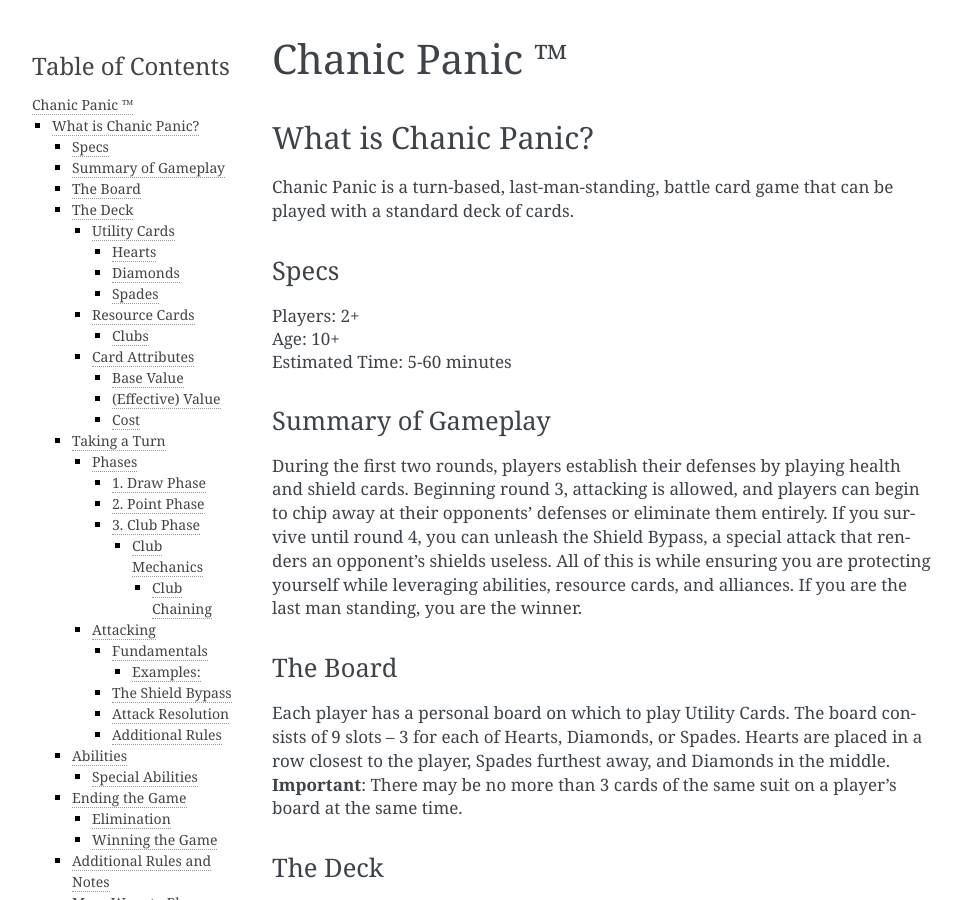
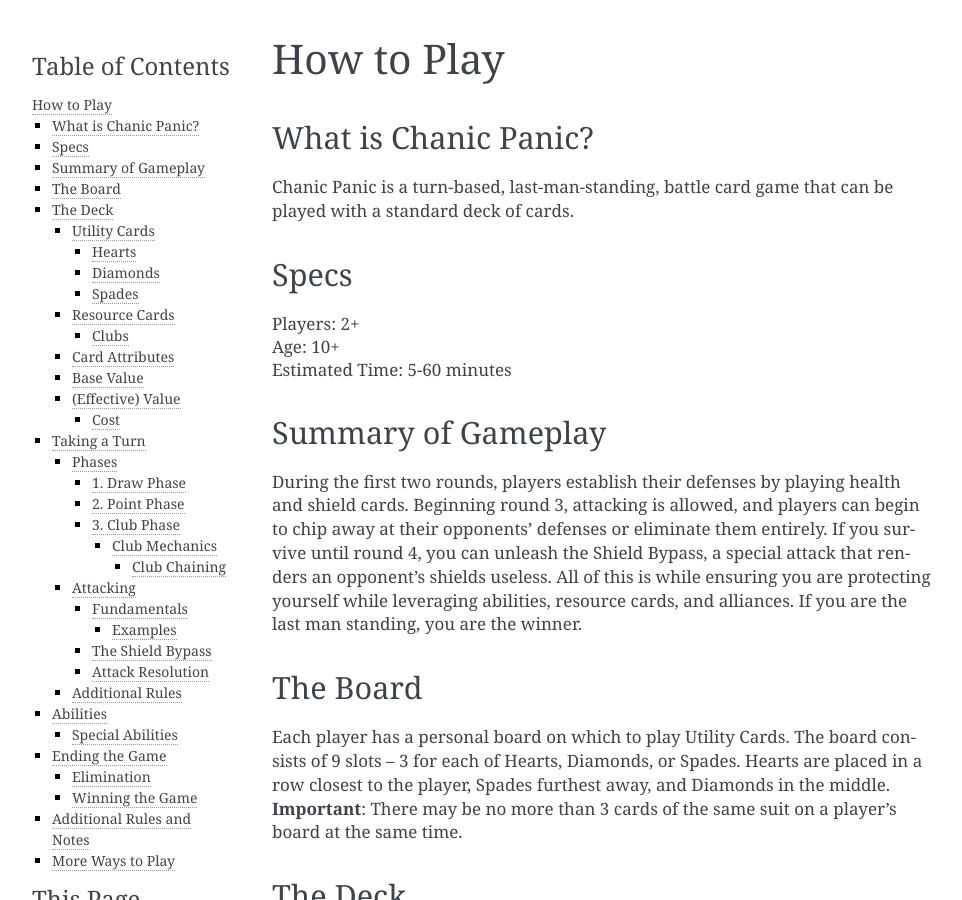
Before and after one commit to chanicpanic/reference, a Sphinx documentation site: the page built from source/instructions.rst, in a window 1280 px wide and 900 px high. Shown: the whole window, without its empty margins (148-1110 px from the left). Built offline with Sphinx 7.4.7, drawn with Linux system fonts in a browser that asks for light colours.

Commit message:
redid headings on instructions

```diff
--- a/source/instructions.rst
+++ b/source/instructions.rst
@@ -4,8 +4,8 @@
 .. |copy| unicode:: 0xA9 .. copyright sign
 .. |tm| unicode:: U+2122
 
-Chanic Panic |tm|
-#################
+How to Play
+###########
 
 What is Chanic Panic?
 *********************
@@ -14,14 +14,14 @@ Chanic Panic is a turn-based, last-man-standing, battle card game that can
 be played with a standard deck of cards.
 
 Specs
-=====
+*****
 
 | Players: 2+
 | Age: 10+
 | Estimated Time: 5-60 minutes
 
 Summary of Gameplay
-===================
+*******************
 
 During the first two rounds, players establish their defenses by playing health
 and shield cards. Beginning round 3, attacking is allowed, and players can begin
@@ -32,7 +32,7 @@ yourself while leveraging abilities, resource cards, and alliances. If you
 are the last man standing, you are the winner.
 
 The Board
-=========
+*********
 
 Each player has a personal board on which to play Utility Cards. The board
 consists of 9 slots -- 3 for each of Hearts, Diamonds, or Spades. Hearts are
@@ -41,7 +41,7 @@ the middle. **Important**: There may be no more than 3 cards of the same suit
 on a player's board at the same time.
 
 The Deck
-=========
+********
 
 Chanic Panic uses a standard deck of cards. However, face cards are not used.
 In other words, Jacks, Queens, and Kings are removed from the deck.
@@ -51,48 +51,48 @@ All players share the same deck.
 Within the game, the cards are placed into two groups based on their suit.
 
 Utility Cards
--------------
+=============
 
 These are cards that are be played on the board. This includes Hearts, Diamonds,
 and Spades.
 
 Hearts
-^^^^^^
+------
 
 Hearts represent Health. If a player's health becomes 0 or less as a result of
 an attack, that player is eliminated from the game.
 
 Diamonds
-^^^^^^^^
+--------
 
 Diamonds represent Shields. A player must destroy all Diamond cards of another
 player before being able to attack their Hearts with full power.
 
 Spades
-^^^^^^
+------
 
 Spades represent Weapons. They are used to attack and destroy Heart and Diamond
 cards, ultimately winning the game. They may not be played until round 3.
 
 Resource Cards
---------------
+==============
 
 These are cards that increase drawing and playing power. They consist of Clubs.
 Unlike Utility Cards, they are not played on the board. They are discarded
 after use.
 
 Clubs
-^^^^^
+-----
 
 The mechanics of the Club are explained later_ to reduce confusion.
 
 Card Attributes
----------------
+===============
 
 Here attributes of cards are listed. They should be thoroughly understood.
 
 Base Value
-^^^^^^^^^^
+==========
 
 This is the number on a card.
 
@@ -101,7 +101,7 @@ This is the number on a card.
    *Reminder*: There are no face cards.
 
 (Effective) Value
-^^^^^^^^^^^^^^^^^
+=================
 
 This is the resulting value after applying modifiers to a card's Base Value.
 For the purposes of the most basic version of the game, this is always
@@ -109,30 +109,30 @@ equal to a card's Base Value. However, when playing with special abilities or
 other variants, this is an important distinction that must be made.
 
 Cost
-^^^^
+----
 
 This attribute **only** applies to Utility Cards. This is the number of Points
 required to play a Utility Card. The vast majority of the time, it is equal
 to a card's Base Value.
 
 Taking a Turn
-=============
+*************
 
 Phases
-------
+======
 
 The Turn is broken up into 3 phases in which different actions are taken or
 available.
 
 1. Draw Phase
-^^^^^^^^^^^^^
+-------------
 
 During the first round, a player draws 5 cards from the top of the deck, as
 players start with 0 cards in hand. On all following turns in rounds 2 and
 beyond, a player draws 1 card.
 
 2. Point Phase
-^^^^^^^^^^^^^^
+--------------
 
 After Drawing, a player moves into the Point Phase. At the beginning of the
 Point Phase, a player gets 12 Points. Points are the unit of Cost, and are used
@@ -144,7 +144,7 @@ the number of Points and the number of open slots on the board. *Reminder*:
 Spades cannot be played until Round 3.
 
 3. Club Phase
-^^^^^^^^^^^^^
+-------------
 
 The Club Phase is an optional phase that follows the Point Phase. The Club Phase
 begins as soon as a player plays a Club for the first time during the turn. A
@@ -153,7 +153,7 @@ As soon as the Club Phase begins, all Points are lost, and Points are irrelevant
 for the remainder of the turn.
 
 Club Mechanics
-""""""""""""""
+^^^^^^^^^^^^^^
 
 The mechanics of Clubs may be confusing to some, so take care to understand them.
 
@@ -178,17 +178,17 @@ It is valid to take other actions between resolving the first effect of a Club
 and using its second.
 
 Club Chaining
-'''''''''''''
+"""""""""""""
 
 It is perfectly legal to play a Club after playing a Club as long as its
 Value is less than or equal to the Value of the former. This allows a player
 to play more Clubs and obtain more cards.
 
 Attacking
----------
+=========
 
 Fundamentals
-^^^^^^^^^^^^
+------------
 
 * Attacking is the action of using Spades one controls on the board to destroy the Diamonds
   and Hearts of on an opponent's board.
@@ -228,7 +228,7 @@ the opponent has no diamonds on the board, or the last Diamond is destroyed in
 the attack.
 
 The Shield Bypass
-^^^^^^^^^^^^^^^^^
+-----------------
 
 Beginning round 4, players are allowed to perform a special attack called the
 Shield Bypass. With this attack, a player attacks an opponent's Hearts directly,
@@ -244,19 +244,19 @@ A player could use an 8\ |spades| to destroy the 4\ |hearts|. A player
 could also use 7\ |spades| + 6\ |spades| to destroy the 6\ |hearts|.
 
 Attack Resolution
-^^^^^^^^^^^^^^^^^
+-----------------
 
 After an attack, all Spades used, and all Diamonds and Hearts destroyed are
 sent to the discard pile.
 
 Additional Rules
-^^^^^^^^^^^^^^^^
+================
 
 * A player may not be attacked by more than two different players before having
   another turn.
 
 Abilities
-=========
+*********
 
 Abilities are special actions that players can use to their advantage.
 
@@ -277,17 +277,17 @@ You can also play with the following optional ability for all players.
 For more details on the above abilities see the Ability Reference.
 
 Special Abilities
------------------
+=================
 
 Beside those listed above, there are several unique special abilities that
 can be used. This greatly expands the base game. For details, see
 Playing with Abilities.
 
 Ending the Game
-===============
+***************
 
 Elimination
------------
+===========
 
 A player is eliminated when is Health is 0 or less as a result of an attack.
 All of an eliminated player's cards on the board and the hand go to the discard
@@ -296,12 +296,12 @@ pile.
 Special Cases:
 
 Winning the Game
-----------------
+================
 
 A player wins the game when all opponents have been eliminated.
 
 Additional Rules and Notes
-==========================
+**************************
 
 * Full Hand: A Full Hand is 8 cards. A player may never hold more than a Full
   Hand. That is, a player skips drawing if holding a Full Hand.
@@ -313,7 +313,7 @@ Additional Rules and Notes
   4 players, 2 decks are used. If there are 5 players, 3 decks are used.
 
 More Ways to Play
-=================
+*****************
 
 Congratulations, you now know Chanic Panic fundamentals. Play with your friends
 and tune your skills. When you are ready, there are many ways to keep your
```
Also changed, not shown: other parts of source/instructions.rst (+2 -2 lines).
